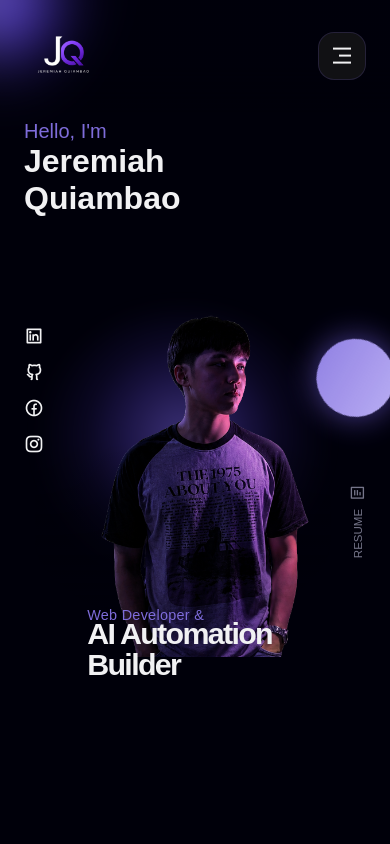
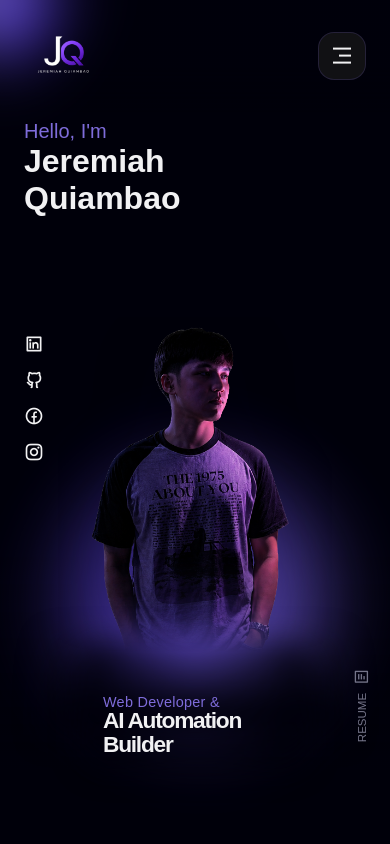
Before and after one commit to jeremquiambao/jeremiah-quiambao-portfolio, a website: page index.html in a window 390 px wide. Shown: the top 844 px of the page. Drawn offline with nearby package versions, Linux system fonts and the light colour scheme; a web font is replaced by a local one.

Commit message:
Refine hero responsive layout

```diff
--- a/assets/css/styles.css
+++ b/assets/css/styles.css
@@ -403,7 +403,7 @@ img{
     content: '';
     width: 100%;
     height: 100%;
-    /* background: linear-gradient(0deg, hsl(0, 0%, 0%) 10%, hsla(0, 0%, 0%, 0) 60%); */
+    background: linear-gradient(0deg, hsl(240, 100%, 2%) 8%, hsla(240, 100%, 2%, 0) 62%);
     position: absolute;
     top: 0;
     left: 0;
@@ -2025,9 +2025,9 @@ img{
     }
 
     .home__container{
-        min-height: 42.5rem;
-        row-gap: 0;
-        padding-bottom: 0;
+        min-height: 43.75rem;
+        row-gap: 1rem;
+        padding-bottom: 1rem;
     }
 
     .home__data{
@@ -2036,97 +2036,101 @@ img{
     }
 
     .home__image{
+        position: relative;
+        width: min(100%, 19rem);
+        justify-self: center;
+        margin-top: 2.35rem;
+        z-index: 3;
+        overflow: visible;
+        padding-bottom: 2.75rem;
+    }
+
+    .home__image::after{
+        content: '';
         position: absolute;
-        top: 13.9rem;
-        left: 3.25rem;
-        width: min(100%, 19rem);
-        justify-self: start;
-        margin-top: 0;
-        margin-left: 0;
-        z-index: 3;
+        left: -1rem;
+        right: -1rem;
+        bottom: .65rem;
+        height: 7.5rem;
+        z-index: 2;
+        pointer-events: none;
+        background:
+            linear-gradient(180deg, hsla(240, 100%, 2%, 0) 0%, hsla(240, 100%, 2%, .32) 36%, hsla(240, 100%, 2%, .78) 72%, hsl(240, 100%, 2%) 100%);
+        filter: blur(14px);
     }
 
     .home__image .blob-animate{
-        width: 5.15rem;
-        height: 5.15rem;
-        top: 2.55rem;
-        right: -2.8rem;
+        width: 16.75rem;
+        height: 16.75rem;
+        bottom: 2.1rem;
+        top: auto;
+        right: auto;
         left: auto;
-        bottom: auto;
-        justify-self: auto;
-        background: linear-gradient(180deg, hsla(var(--hue), 100%, 85%, .98) 0%, hsla(var(--hue), 92%, 78%, .95) 100%);
-        filter: none;
-        box-shadow: 0 0 32px hsla(var(--hue), 86%, 68%, .62);
-        opacity: .96;
+        justify-self: center;
+        background: linear-gradient(180deg, hsla(var(--hue), 84%, 68%, .92) 0%, hsla(var(--hue), 72%, 56%, .82) 100%);
+        filter: blur(46px);
+        box-shadow: none;
+        opacity: .92;
     }
 
     .home__perfil{
         width: min(100%, 18.75rem);
-        justify-self: start;
+        justify-self: center;
+        display: block;
+        position: relative;
+        z-index: 1;
+        filter: drop-shadow(0 1.4rem 2rem hsla(240, 100%, 2%, .24));
+        -webkit-mask-image: linear-gradient(180deg, #000 0%, #000 74%, rgba(0, 0, 0, .96) 84%, rgba(0, 0, 0, .76) 91%, transparent 100%);
+        mask-image: linear-gradient(180deg, #000 0%, #000 74%, rgba(0, 0, 0, .96) 84%, rgba(0, 0, 0, .76) 91%, transparent 100%);
     }
 
     .home__shadow{
-        width: min(100%, 20.5rem);
-        height: 22.4rem;
-        left: 2.8rem;
-        right: auto;
-        margin-inline: 0;
-        top: 17rem;
-        bottom: auto;
+        width: 100%;
+        height: 24rem;
+        left: 0;
+        right: 0;
+        margin-inline: auto;
+        top: auto;
+        bottom: 2rem;
         z-index: 1;
         pointer-events: none;
-        background: none;
-        overflow: visible;
+        background: linear-gradient(180deg, hsla(240, 100%, 2%, 0) 40%, hsla(240, 100%, 2%, .28) 62%, hsl(240, 100%, 2%) 97%);
+        overflow: hidden;
     }
 
     .home__shadow::before,
     .home__shadow::after{
+        display: none;
+    }
+
+    .home__info{
+        position: absolute;
+        left: 0;
+        right: 0;
+        bottom: -.25rem;
+        width: min(100%, 13.6rem);
+        justify-self: center;
+        margin-inline: auto;
+        padding: .45rem .65rem .2rem;
+        text-align: left;
+        z-index: 4;
+        isolation: isolate;
+    }
+
+    .home__info::before{
         content: '';
         position: absolute;
-        inset: 0;
-    }
-
-    .home__shadow::before{
-        inset: 2.4rem .5rem 3.1rem;
-        border-radius: 50%;
-        background: radial-gradient(
-            circle at 50% 48%,
-            hsla(var(--hue), 84%, 68%, .48) 0%,
-            hsla(var(--hue), 74%, 59%, .26) 31%,
-            hsla(var(--hue), 68%, 54%, .1) 50%,
-            hsla(240, 100%, 2%, 0) 74%
-        );
-        filter: blur(12px);
-    }
-
-    .home__shadow::after{
-        inset: auto .2rem 0;
-        height: 11rem;
-        border-radius: 0 0 46% 46%;
-        background: linear-gradient(
-            180deg,
-            hsla(240, 100%, 2%, 0) 0%,
-            hsla(240, 100%, 2%, .12) 20%,
-            hsla(240, 100%, 2%, .54) 68%,
-            hsl(240, 100%, 2%) 100%
-        );
-    }
-
-    .home__info{
-        position: absolute;
-        left: 4.95rem;
-        top: 33.85rem;
-        width: min(100%, 15.6rem);
-        justify-self: auto;
-        margin-top: 0;
-        margin-left: 0;
-        padding-bottom: 0;
-        text-align: left;
-        z-index: 4;
+        inset: -3rem -1.2rem -.75rem;
+        z-index: -1;
+        border-radius: 1.8rem;
+        background:
+            radial-gradient(circle at 50% 14%, hsla(240, 100%, 2%, 0) 0%, hsla(240, 100%, 2%, .38) 42%, hsla(240, 100%, 2%, .86) 76%, hsl(240, 100%, 2%) 100%);
+        filter: blur(14px);
+        opacity: .98;
     }
 
     .home__split{
-        font-size: .95rem;
+        font-size: .9rem;
         text-align: left;
         letter-spacing: .02em;
     }
@@ -2134,25 +2138,26 @@ img{
     .home__profession-1,
     .home__profession-2{
         text-align: left;
+        overflow: visible;
     }
 
     .home__profession-1{
-        font-size: clamp(1.38rem, 6.9vw, 1.72rem);
+        font-size: clamp(1.28rem, 6.6vw, 1.58rem);
     }
 
     .home__profession-2{
-        font-size: clamp(1.74rem, 8.4vw, 2.02rem);
-        transform: translateY(-.42rem);
+        font-size: clamp(1.34rem, 6.7vw, 1.56rem);
+        transform: translateY(-.24rem);
     }
 
     .home__social{
-        top: 15.55rem;
+        top: 16.4rem;
         z-index: 4;
     }
 
     .home__cv{
-        right: -1.75rem;
-        bottom: 13.5rem;
+        right: -2rem;
+        bottom: 3rem;
         z-index: 4;
     }
 
@@ -2216,40 +2221,179 @@ img{
     }
 }
 
+@media screen and (min-width: 577px) and (max-width: 767px){
+    .home{
+        padding-bottom: 3.25rem;
+    }
+
+    .home__container{
+        row-gap: 3rem;
+        padding-top: 4rem;
+        padding-bottom: 0;
+    }
+
+    .home__image{
+        width: 100%;
+        margin-top: 0;
+        padding-bottom: 0;
+        overflow-y: clip;
+    }
+
+    .home__image::after{
+        display: none;
+    }
+
+    .home__image::after{
+        display: none;
+    }
+
+    .home__image .blob-animate{
+        width: 250px;
+        height: 250px;
+        bottom: 0;
+        justify-self: center;
+        filter: blur(35px);
+        box-shadow: none;
+        opacity: 1;
+    }
+
+    .home__perfil{
+        width: 320px;
+        filter: none;
+        -webkit-mask-image: none;
+        mask-image: none;
+    }
+
+    .home__shadow{
+        width: 100%;
+        height: 375px;
+        bottom: 1rem;
+        left: 0;
+        right: 0;
+        margin-inline: 0;
+        background: linear-gradient(180deg, hsla(240, 100%, 2%, 0) 60%, hsl(240, 100%, 2%) 85%);
+        overflow: hidden;
+    }
+
+    .home__shadow::before,
+    .home__shadow::after{
+        display: none;
+    }
+
+    .home__info{
+        position: absolute;
+        left: 0;
+        right: 0;
+        bottom: -.15rem;
+        width: min(100%, 23.5rem);
+        display: grid;
+        gap: 0;
+        justify-self: center;
+        margin-inline: auto;
+        padding: 0;
+        text-align: center;
+        z-index: 4;
+        isolation: isolate;
+    }
+
+    .home__info::before{
+        content: '';
+        position: absolute;
+        inset: -2rem -1.4rem -.35rem;
+        z-index: -1;
+        border-radius: 2rem;
+        background:
+            radial-gradient(circle at 50% 20%, hsla(240, 100%, 2%, 0) 0%, hsla(240, 100%, 2%, .34) 44%, hsla(240, 100%, 2%, .9) 82%, hsl(240, 100%, 2%) 100%);
+        filter: blur(12px);
+        opacity: .95;
+    }
+
+    .home__split{
+        font-size: 1rem;
+        text-align: center;
+        margin-bottom: 0;
+    }
+
+    .home__profession-1,
+    .home__profession-2{
+        text-align: center;
+        overflow: visible;
+        white-space: nowrap;
+    }
+
+    .home__profession-1{
+        font-size: clamp(1.7rem, 5.4vw, 2rem);
+    }
+
+    .home__profession-2{
+        font-size: clamp(2.1rem, 6vw, 2.45rem);
+        transform: none;
+        line-height: .9;
+    }
+
+    .home__profession-2 + .home__profession-2{
+        margin-top: -.35rem;
+    }
+
+    .home__social{
+        top: auto;
+        bottom: 14.85rem;
+    }
+
+    .home__cv{
+        right: -2.5rem;
+        bottom: 2.5rem;
+        font-size: var(--small-font-size);
+    }
+}
+
 @media screen and (max-width: 420px){
     .home__container{
-        min-height: 41.25rem;
+        min-height: 42.5rem;
     }
 
     .home__image{
-        left: 2.6rem;
-        width: min(100%, 18.2rem);
-        top: 14.05rem;
+        width: min(100%, 17.25rem);
+        margin-top: 2rem;
+        padding-bottom: 2.5rem;
+    }
+
+    .home__image::after{
+        left: -.8rem;
+        right: -.8rem;
+        bottom: .55rem;
+        height: 6.7rem;
     }
 
     .home__image .blob-animate{
-        width: 4.85rem;
-        height: 4.85rem;
-        top: 2.15rem;
-        right: -2.35rem;
-        bottom: auto;
+        width: 14.75rem;
+        height: 14.75rem;
+        bottom: 1.8rem;
     }
 
     .home__perfil{
-        width: min(100%, 18rem);
+        width: min(100%, 17.15rem);
+        -webkit-mask-image: linear-gradient(180deg, #000 0%, #000 72%, rgba(0, 0, 0, .94) 83%, rgba(0, 0, 0, .72) 90%, transparent 100%);
+        mask-image: linear-gradient(180deg, #000 0%, #000 72%, rgba(0, 0, 0, .94) 83%, rgba(0, 0, 0, .72) 90%, transparent 100%);
     }
 
     .home__shadow{
-        width: min(100%, 18.9rem);
-        top: 17.1rem;
-        height: 21.6rem;
-        left: 2rem;
+        width: 100%;
+        height: 22.2rem;
+        left: 0;
+        bottom: 1.85rem;
     }
 
     .home__info{
-        left: 3.95rem;
-        top: 32.95rem;
-        width: min(100%, 14.9rem);
+        left: 0;
+        right: 0;
+        top: auto;
+        bottom: -.1rem;
+        width: min(100%, 12.8rem);
+    }
+
+    .home__info::before{
+        inset: -2.75rem -1rem -.7rem;
     }
 
     .home__split{
@@ -2261,14 +2405,15 @@ img{
     }
 
     .home__profession-2{
-        font-size: clamp(1.62rem, 8vw, 1.9rem);
+        font-size: clamp(1.24rem, 6.4vw, 1.42rem);
+        transform: translateY(-.2rem);
     }
 
     .home__social{
-        top: 15.25rem;
+        top: 15.75rem;
     }
 
     .home__cv{
-        bottom: 13.1rem;
-    }
-}
+        bottom: 2.85rem;
+    }
+}
```
